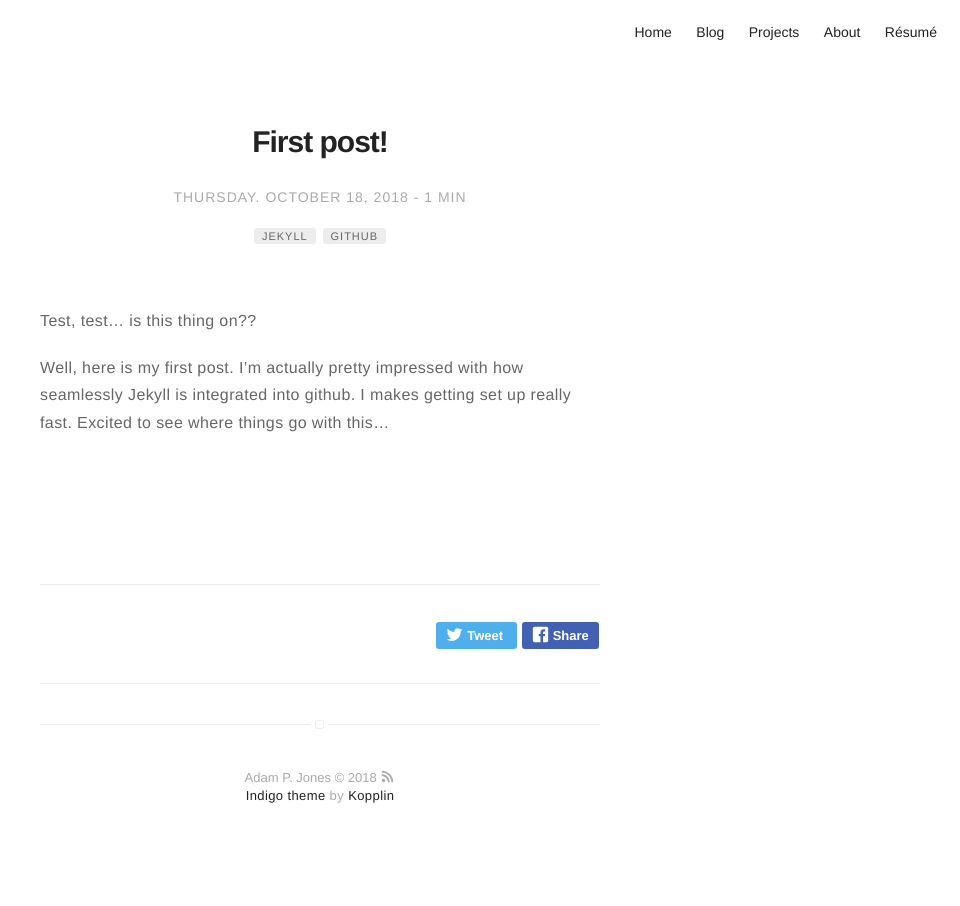
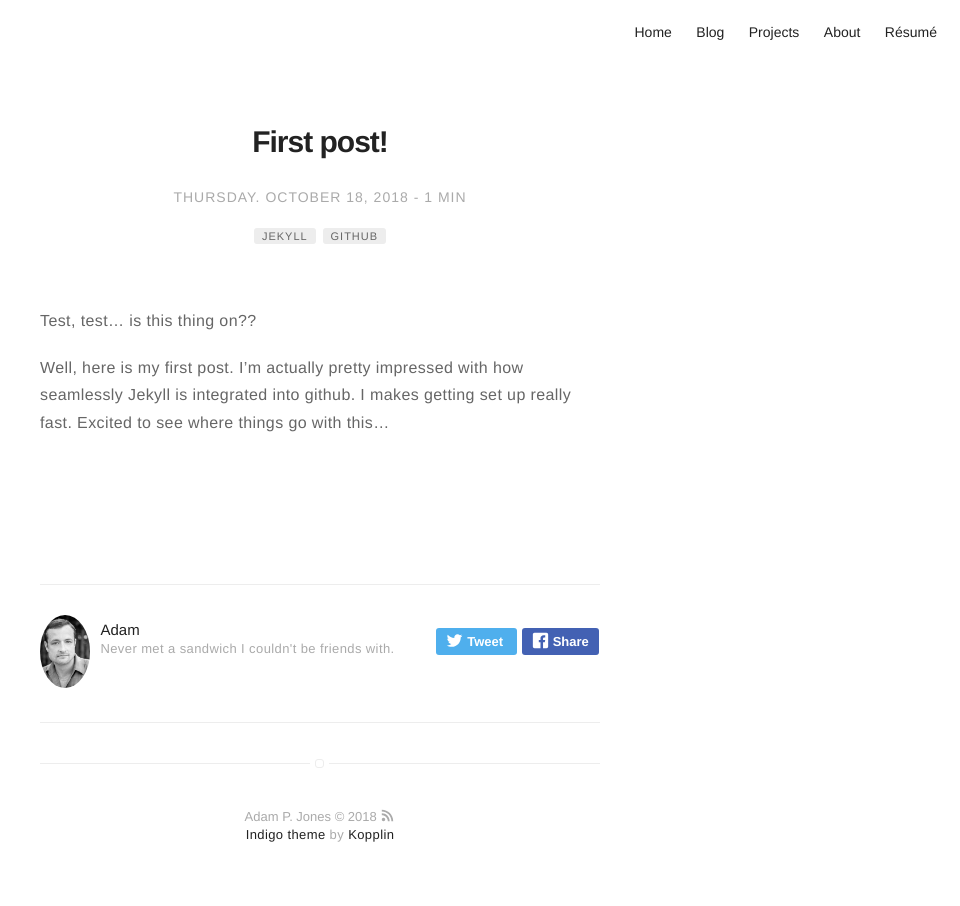
Before and after one commit to meccaLeccaHi/meccaLeccaHi.github.io, a Jekyll site: the page built from _posts/2018-10-18-first-post.markdown, in a window 1280 px wide. Shown: the whole page, without its empty margins (320-1280 px from the left). Built offline with Jekyll 4.4.1, drawn with Linux system fonts in a browser that asks for light colours.

Commit message:
customizing template

```diff
--- a/_config.yml
+++ b/_config.yml
@@ -38,18 +38,12 @@ linkedin: adam-p-jones
 email: ajones173@gmail.com
 
 authors:
-    johndoe:
-        name: John Doe
-        bio: A Man who travels the world eating noodles
+    adam:
+        name: Adam
+        bio: Never met a sandwich I couldn't be friends with.
         external-image: false
-        picture: assets/images/profile.jpg
-        twitter: johndoe
-    jamesfoster:
-        name: James Foster
-        bio: A Man who develops software with coffee
-        external-image: false
-        picture: assets/images/james.jpg
-        twitter: jamesfoster
+        picture: assets/images/adam.jpg
+        linkedin: adam-p-jones
 
 # do you want a larger site? change the option below
 # options: [normal, large] | default: normal
```
